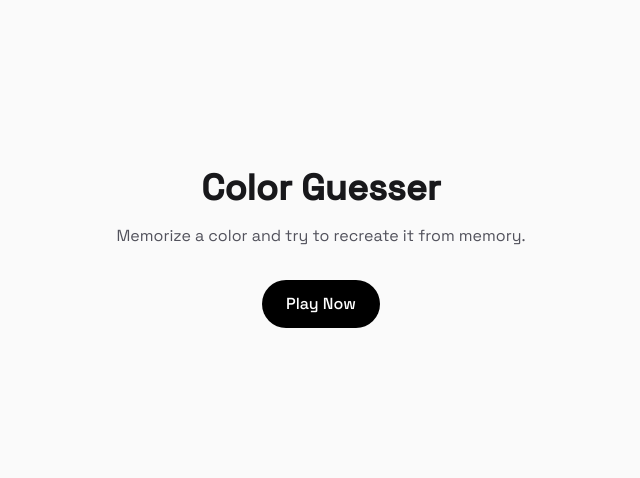
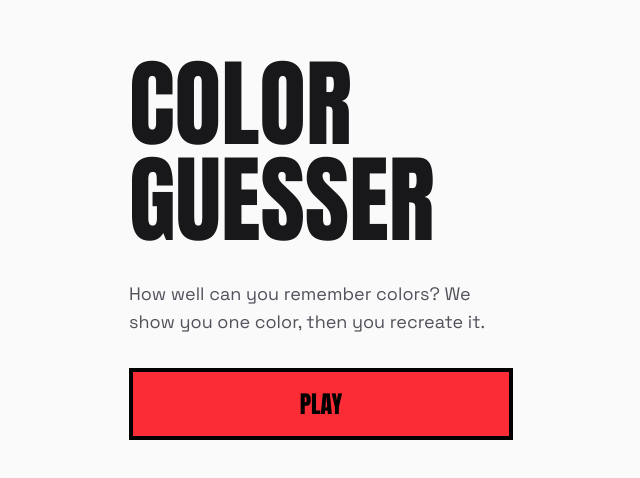
Before and after one commit to pabloyanezb/color-guesser, a Next.js app: page / in a window 1280 px wide. Shown: the part 152-630 px from the top of the page, without its empty margins (319-959 px from the left). Built offline with nearby package versions, Linux system fonts and the light colour scheme.

Commit message:
feat: enhance StartPhase UI with improved layout and brutalist styling

```diff
--- a/src/components/phases/StartPhase.tsx
+++ b/src/components/phases/StartPhase.tsx
@@ -4,17 +4,19 @@ interface StartPhaseProps {
 
 export function StartPhase({ onStart }: StartPhaseProps) {
   return (
-    <>
-      <h1 className="text-4xl font-bold mb-4">Color Guesser</h1>
-      <p className="text-zinc-600 mb-8 text-center max-w-md">
-        Memorize a color and try to recreate it from memory.
+    <div className="flex flex-col gap-8">
+      <h1 className="text-8xl uppercase font-anton leading-none">
+        COLOR<br />GUESSER
+      </h1>
+      <p className="text-lg text-zinc-600 max-w-sm">
+        How well can you remember colors? We show you one color, then you recreate it.
       </p>
       <button
         onClick={onStart}
-        className="px-6 py-3 bg-black text-white rounded-full font-medium hover:bg-zinc-800 transition-colors"
+        className="py-4 bg-red-500 text-black text-2xl uppercase font-anton border-4 border-black cursor-pointer hover:bg-red-400 transition-colors"
       >
-        Play Now
+        PLAY
       </button>
-    </>
+    </div>
   );
 }
```
